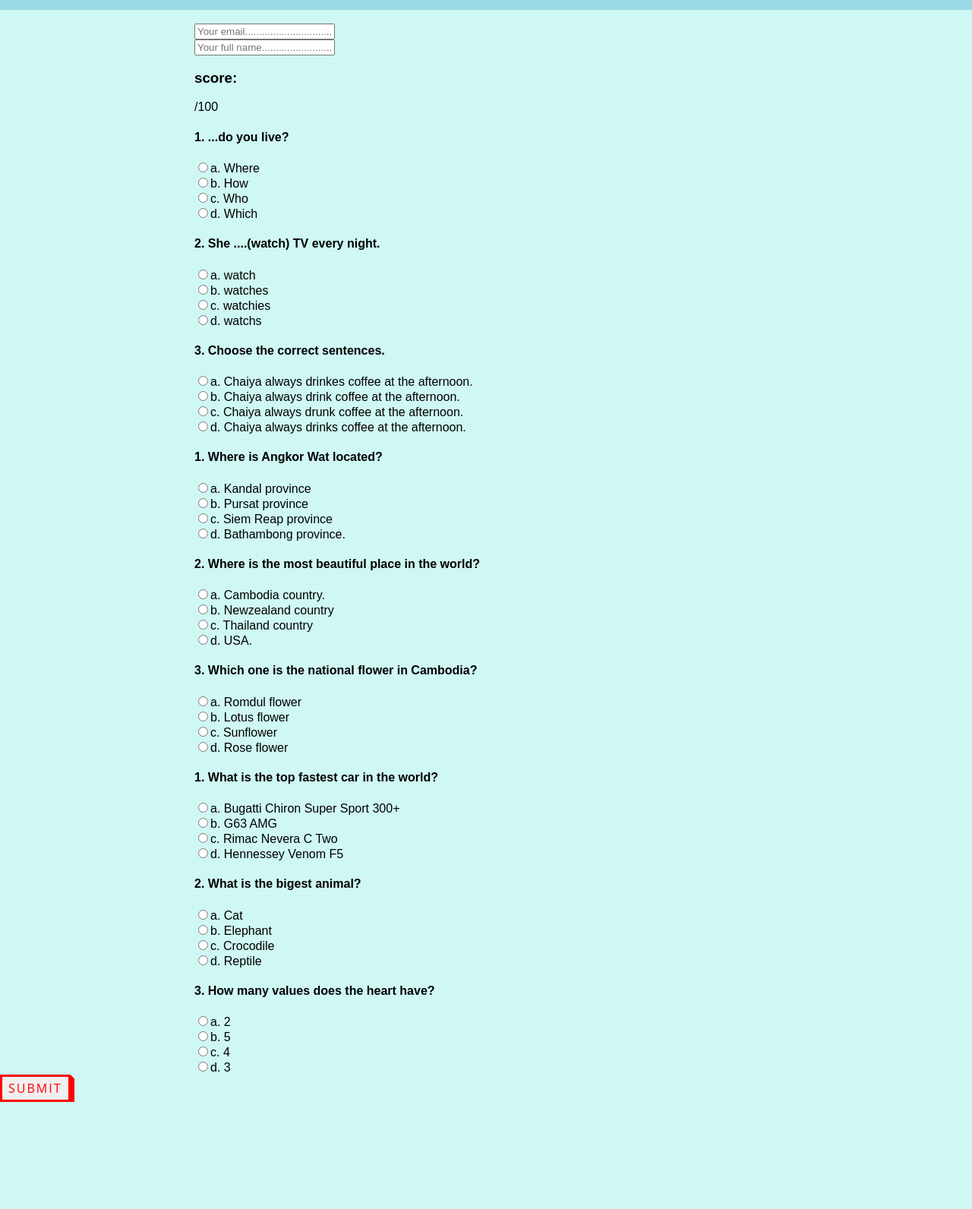
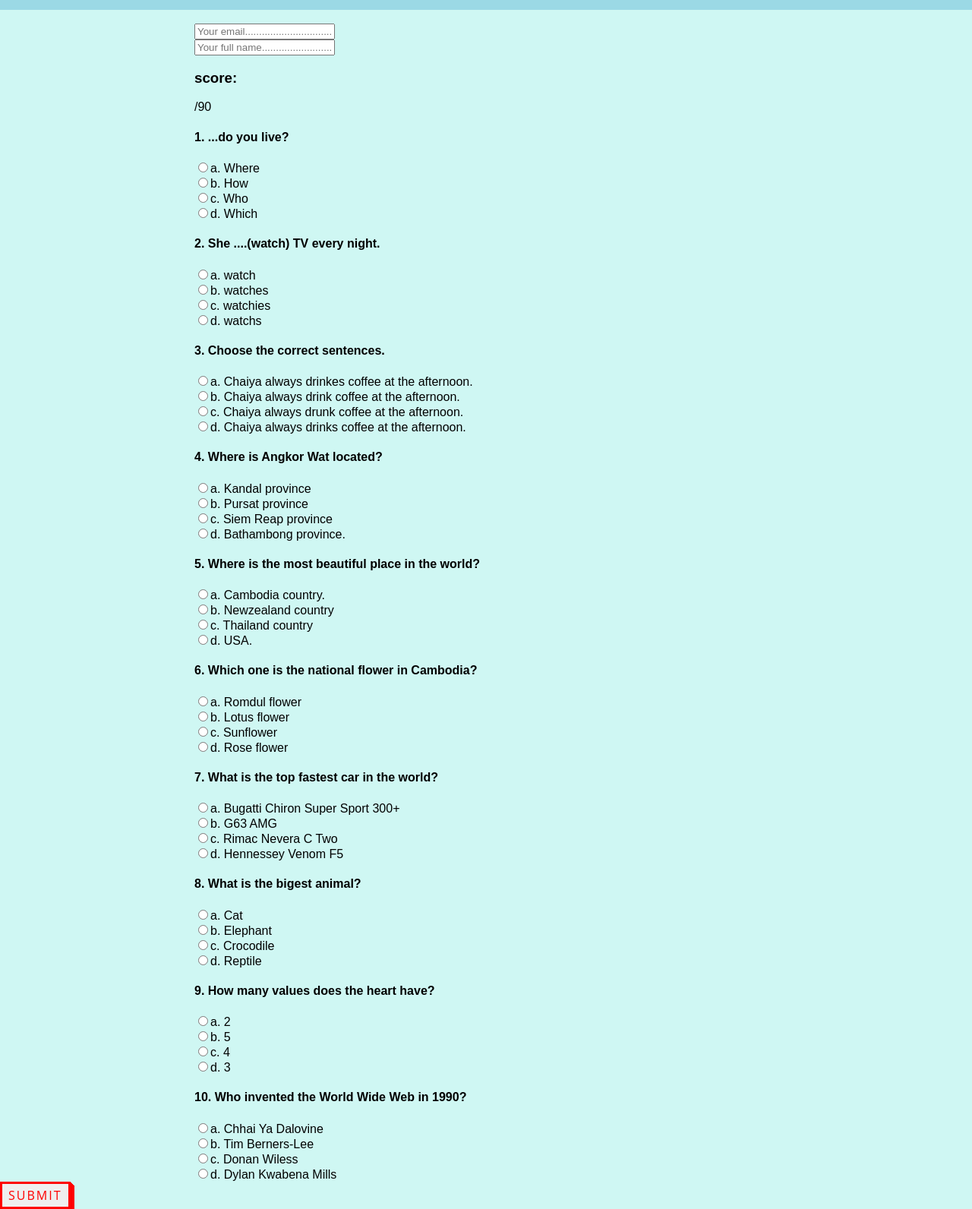
Before and after one commit to Chhaiya-Phai/2022-QUIZ-APP-G4, a plain HTML site: page page/run-quiz.html in a window 1280 px wide. Shown: the part 67-1659 px from the top of the page at 76% size. Before the commit the page ends 1518 px from the top, so only its background shows below. Drawn offline with Linux system fonts and the light colour scheme; a web font is replaced by a local one.

Commit message:
#5 display quiz

```diff
--- a/js/run-quiz.js
+++ b/js/run-quiz.js
@@ -1,18 +1,15 @@
 function dataPlayer(){
-    // right aswers nb1 //
     let answerNb1 = document.getElementById('answerNb1');
-    // right aswers nb2 //
     let answerNb2 = document.getElementById('answerNb2');
-    // right aswers nb3//
     let answerNb3 = document.getElementById('answerNb3');
-    // right aswers nb4 //
     let answerNb4 = document.getElementById('answerNb4');
-    // right aswers nb5 //
     let answerNb5 = document.getElementById('answerNb5');
-    // right aswers nb6 //
     let answerNb6 = document.getElementById('answerNb6');
-    // score //
-    let score = document.getElementById('score'),
+    let answerNb7 = document.getElementById('answerNb7');
+    let answerNb8 = document.getElementById('answerNb8');
+    let answerNb9 = document.getElementById('answerNb9');
+    let answerNb10 = document.getElementById('answerNb10');
+    let score = document.getElementById('score');
 
     result = 0;
     if(answerNb1.checked){
@@ -46,17 +43,15 @@ function dataPlayer(){
         result += 10;
     }
     score.textContent = result;
-    let rightObject = [answerNb1, answerNb2, answerNb3, answerNb4, answerNb5, answerNb6];
+    let rightObject = [answerNb1, answerNb2, answerNb3, answerNb4, answerNb5, answerNb6, answerNb7, answerNb8, answerNb9, answerNb10];
     rightAnswer.push(rightObject);
 
 };
 
 /* ====== display quiz end ======== */
 // gobal variable //
-
 let rightAnswer =[];
 
 //       main code  //
-
 let applyAnswer = document.getElementById("submit");
 applyAnswer.addEventListener("click", dataPlayer);
--- a/page/run-quiz.html
+++ b/page/run-quiz.html
@@ -31,7 +31,7 @@
         <div class="content-score">
             <h3>score:</h3>
             <div id="score"> </div>
-            <p> /100</p>
+            <p> /90</p>
         </div>
         <form class="action">
             <h4>1. ...do you live? </h4>
@@ -55,21 +55,21 @@
                 <input type="radio" name="choice3" value="c">c. Chaiya always drunk coffee at the afternoon. <br>
                 <input type="radio" name="choice3" id="answerNb3" value="c">d. Chaiya always drinks coffee at the afternoon.
             </div>
-            <h4>1. Where is Angkor Wat located? </h4>
+            <h4>4. Where is Angkor Wat located? </h4>
             <div class="Question">
                 <input type="radio" name="choice4"  value="a">a. Kandal province<br>
                 <input type="radio" name="choice4" value="b">b. Pursat province<br>
                 <input type="radio" name="choice4" id="answerNb4"  value="c">c. Siem Reap province <br>
                 <input type="radio" name="choice4"  value="d">d. Bathambong province.
             </div>
-                <h4>2. Where is the most beautiful place in the world?</h4>
+            <h4>5. Where is the most beautiful place in the world?</h4>
             <div class="Question">
                 <input type="radio" name="choice5" value="a">a. Cambodia country.<br>
                 <input type="radio" name="choice5" id="answerNb5" value="b">b. Newzealand country<br>
                 <input type="radio" name="choice5" value="c">c. Thailand country <br>
                 <input type="radio" name="choice5" value="d">d. USA.
             </div>
-            <h4>3. Which one is the national flower in Cambodia?</h4>
+            <h4>6. Which one is the national flower in Cambodia?</h4>
             <div class="Question">
                 <input type="radio" name="choice6" id="answerNb6" value="a">a. Romdul flower <br>
                 <input type="radio" name="choice6"value="b">b. Lotus flower<br>
@@ -77,27 +77,32 @@
                 <input type="radio" name="choice6"  value="d">d. Rose flower
             </div>
                 <!-- add more -->
-            <h4>1. What is the top fastest car in the world?</h4>
+            <h4>7. What is the top fastest car in the world?</h4>
             <div class="Question">
                 <input type="radio" name="choice7" id="answerNb7" value="a">a. Bugatti Chiron Super Sport 300+ <br>
                 <input type="radio" name="choice7"value="b">b. G63 AMG<br>
                 <input type="radio" name="choice7"  value="c">c. Rimac Nevera C Two<br>
                 <input type="radio" name="choice7"  value="d">d. Hennessey Venom F5
             </div>
-            <h4>2. What is the bigest animal?</h4>
+            <h4>8. What is the bigest animal?</h4>
             <div class="Question">
                 <input type="radio" name="choice8" value="a">a. Cat <br>
                 <input type="radio" name="choice8" id="answerNb8"  value="b">b. Elephant<br>
                 <input type="radio" name="choice8"  value="c">c. Crocodile<br>
                 <input type="radio" name="choice8"  value="d">d. Reptile
             </div>
-            <h4>3. How many values does the heart have?</h4>
+            <h4>9. How many values does the heart have?</h4>
             <div class="Question">
                 <input type="radio" name="choice9" value="a">a. 2 <br>
                 <input type="radio" name="choice9" value="b">b. 5<br>
                 <input type="radio" name="choice9" id="answerNb9"  value="c">c. 4<br>
                 <input type="radio" name="choice9"  value="d">d. 3
             </div>
+            <h4>10. Who invented the World Wide Web in 1990?</h4>
+                <input type="radio" name="choice10" value="a">a. Chhai Ya Dalovine <br>
+                <input type="radio" name="choice10" id="answerNb10" value="b">b. Tim Berners-Lee<br>
+                <input type="radio" name="choice10"  value="c">c. Donan Wiless<br>
+                <input type="radio" name="choice10"  value="d">d. Dylan Kwabena Mills
         </form>
     </div>
     <button id="submit" type="button">Submit</button>
```
